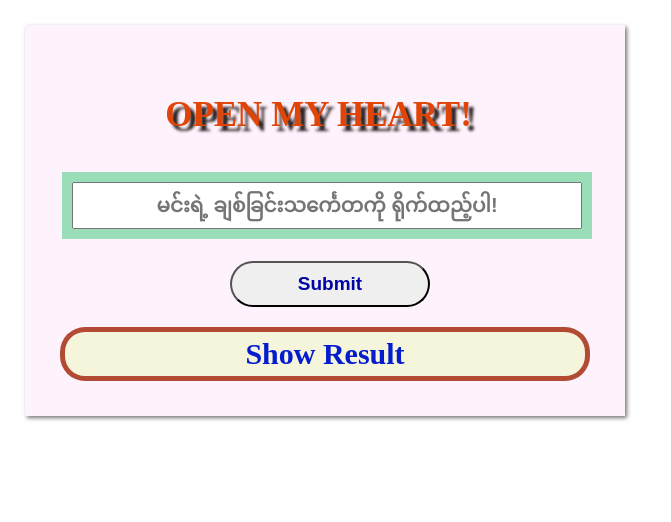
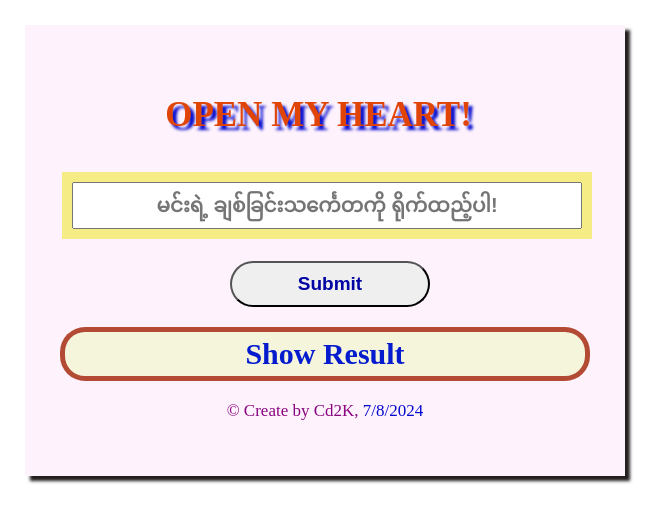
Before and after one commit to Chandadhika/open-my-heart, a plain HTML site: page index.html in a window 1280 px wide. Shown: the whole page, without its empty margins (0-671 px from the left). Drawn offline with Linux system fonts and the light colour scheme.

Commit message:
added &copy in html and change styles in css

```diff
--- a/assets/css/style.css
+++ b/assets/css/style.css
@@ -8,7 +8,7 @@
     color: rgb(224, 68, 6);
     margin: 20px;
     padding: 15px;
-    text-shadow: 5px 4.5px 3px #291f1f;
+    text-shadow: 4px 4px 3px #050bcd;
     /* background-color: rgb(247, 250, 148); */
     text-align: center;
     width: 90%;
@@ -24,13 +24,14 @@
     background-color: rgba(244, 132, 222, 0.104);
     padding: 35px;
     margin: 25px;
+    box-shadow: 5px 5px 3px #231f1f;
 }
 .select {
     width: 100%;
     height: 50%;
     margin: 2px;
     padding: 10px;
-    background-color: rgba(45, 198, 111, 0.479);
+    background-color: rgba(236, 228, 5, 0.479);
     text-align: center;
     font-size: 20px;
 }
@@ -70,3 +71,15 @@ input {
     font-weight: bold;
     background-color: beige;
 }
+
+p {
+    color: rgb(136, 5, 127);
+    margin: 10px;
+    padding: 10px;
+    font-size: 17px;
+    text-align: center;
+}
+span {
+    color: #050bcd;
+    right: +200px;
+}
--- a/index.html
+++ b/index.html
@@ -20,6 +20,8 @@
         <div class="result" id="result">
             Show Result
         </div>
+
+        <p>&copy; Create by Cd2K, <span>7/8/2024</span></p>
     </div>
 
 
```
